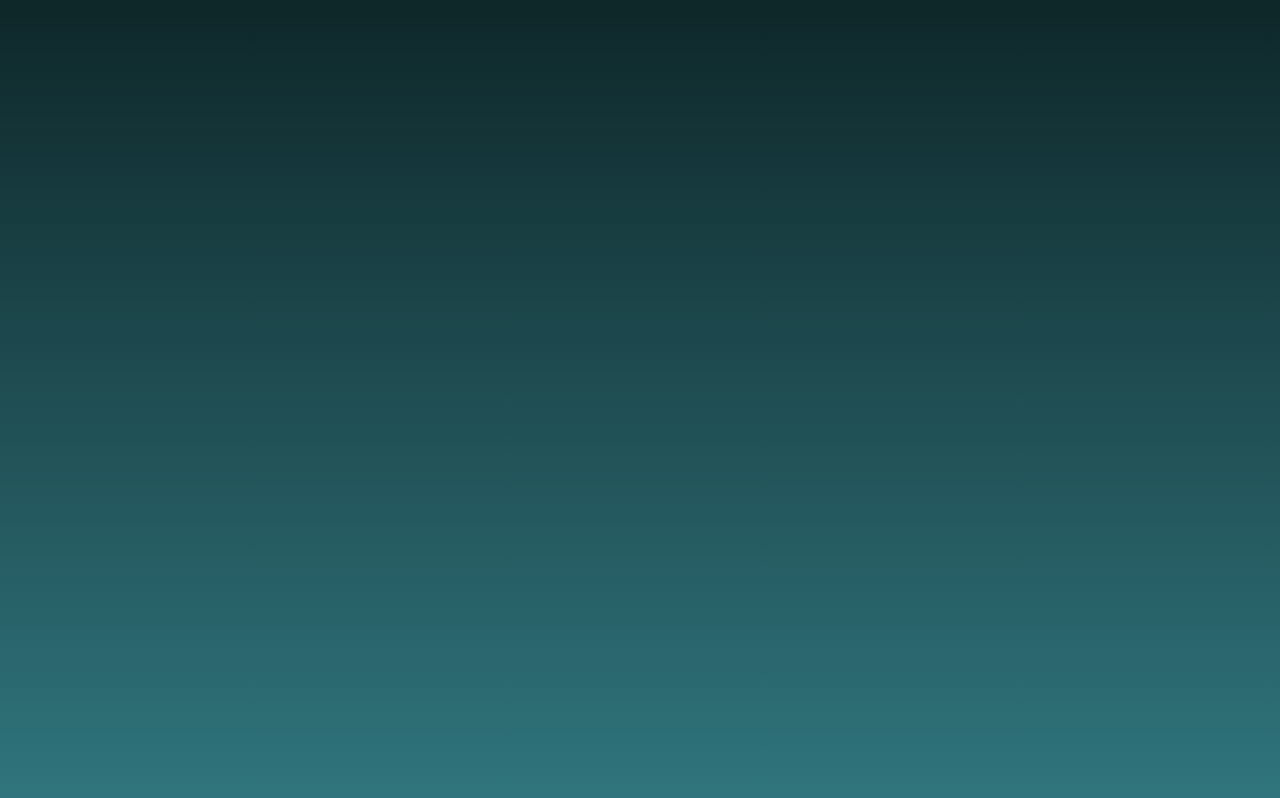
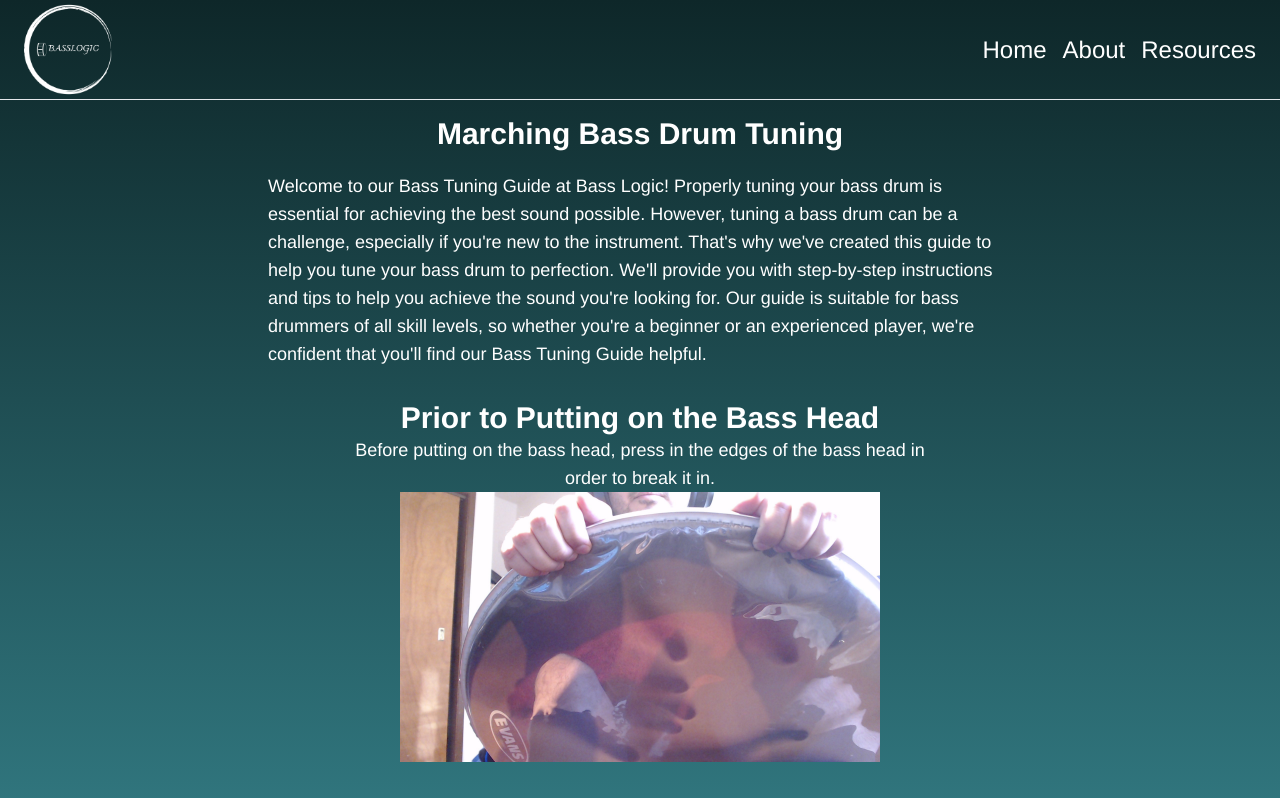
Before and after one commit to gvasquez11/bassLogic, a React (Create React App) app: page /tuning in a window 1280 px wide. Before the commit this address had no page. Shown: the top 798 px of the page. Built offline with nearby package versions, Linux system fonts and the light colour scheme.

Commit message:
Fix typos, delete unused imports

```diff
--- a/src/App.js
+++ b/src/App.js
@@ -1,14 +1,9 @@
 import React from "react";
-import NavigationBar from "./components/NavigationBar";
-import Hero from "./components/Hero";
-import About from "./components/About";
-import Resources from "./components/Resources";
-import Footer from "./components/Footer";
 import Home from './pages/Home'
 import ScrollToTop from "./components/ScrollToTop";
 import {Route, Routes} from 'react-router-dom'
 import Muffling from "./pages/Muffling";
-import Tunning from "./pages/Tunning";
+import Tuning from "./pages/Tuning";
 import SheetMusic from "./pages/SheetMusic";
 import Extra from "./pages/Extra";
 
@@ -19,7 +14,7 @@ function App() {
       <ScrollToTop/>
       <Routes>
         <Route path="/" element={<Home/>}></Route>
-        <Route path="/tunning" element={<Tunning/>}></Route>
+        <Route path="/tuning" element={<Tuning/>}></Route>
         <Route path="muffling" element={<Muffling/>}></Route>
         <Route path="sheet-music" element={<SheetMusic/>}></Route>
         <Route path="extra" element={<Extra/>}></Route>
--- a/src/components/ContentTunning.js
+++ b/src/components/ContentTuning.js
@@ -1,7 +1,6 @@
 import React from 'react'
 import edges from '../assests/edges.jpg'
 import head from '../assests/headOnShell.jpg'
-import lug from '../assests/lug.jpg'
 import tunePattern from '../assests/tunePattern.jpg'
 import Footer from './Footer'
 
@@ -17,7 +16,7 @@ return(
 )
 }
 
-function ContentTunning() {
+function ContentTuning() {
   return (
     <>
         <section>
@@ -34,4 +33,4 @@ function ContentTunning() {
   )
 }
 
-export default ContentTunning
+export default ContentTuning
--- a/src/components/HeroTunning.js
+++ b/src/components/HeroTuning.js
@@ -1,10 +1,10 @@
 import React from 'react'
 
-function HeroTunning() {
+function HeroTuning() {
   return (
     <>
         <section className='text-sm md:text-lg px-5 pt-4'>
-            <h1 className='text-2xl md:text-3xl font-bold md:text-center'>Marching Bass Drum Tunning</h1>
+            <h1 className='text-2xl md:text-3xl font-bold md:text-center'>Marching Bass Drum Tuning</h1>
             <p className='pt-5 md:w-[60%] md:mx-auto'>
                 Welcome to our Bass Tuning Guide at Bass Logic! Properly tuning your bass drum is essential for achieving the best sound possible. However, tuning a bass drum can be a challenge, especially if you're new to the instrument. That's why we've created this guide to help you tune your bass drum to perfection. We'll provide you with step-by-step instructions and tips to help you achieve the sound you're looking for. Our guide is suitable for bass drummers of all skill levels, so whether you're a beginner or an experienced player, we're confident that you'll find our Bass Tuning Guide helpful.
             </p>
@@ -13,4 +13,4 @@ function HeroTunning() {
   )
 }
 
-export default HeroTunning
+export default HeroTuning
--- a/src/components/Resources.js
+++ b/src/components/Resources.js
@@ -20,15 +20,15 @@ function Resources() {
                 <section className='lg:px-10 lg:text-center'>
                     <section className='py-6'>
                         <section>
-                            <h1 className='font-bold'>Bass Tunning</h1>
+                            <h1 className='font-bold'>Bass Tuning</h1>
                         </section>
                         <section>
-                            <Link to="/tunning"><img src={tune} alt="Bass Tunning" className='w-[100%] lg:w-[70%] mx-auto' /></Link>
+                            <Link to="/tuning"><img src={tune} alt="Bass Tuning" className='w-[100%] lg:w-[70%] mx-auto' /></Link>
                         </section>
                     </section>
                     <section className='py-6'>
                         <section>
-                            <h1 className='font-bold'>How to prroperly muffle your bass drums</h1>
+                            <h1 className='font-bold'>How to properly muffle your bass drums</h1>
                         </section>
                         <section>
                             <Link to="/muffling">
--- a/src/pages/Tunning.js
+++ b/src/pages/Tuning.js
@@ -1,14 +1,14 @@
 import React from 'react'
 import NavigationBar from '../components/NavigationBar'
-import HeroTunning from '../components/HeroTunning'
-import ContentTunning from '../components/ContentTunning'
+import HeroTuning from '../components/HeroTuning'
+import ContentTuning from '../components/ContentTuning'
 
 function Tunning() {
   return (
     <>
         <NavigationBar/>
-        <HeroTunning/>
-        <ContentTunning/>
+        <HeroTuning/>
+        <ContentTuning/>
     </>
   )
 }
```
